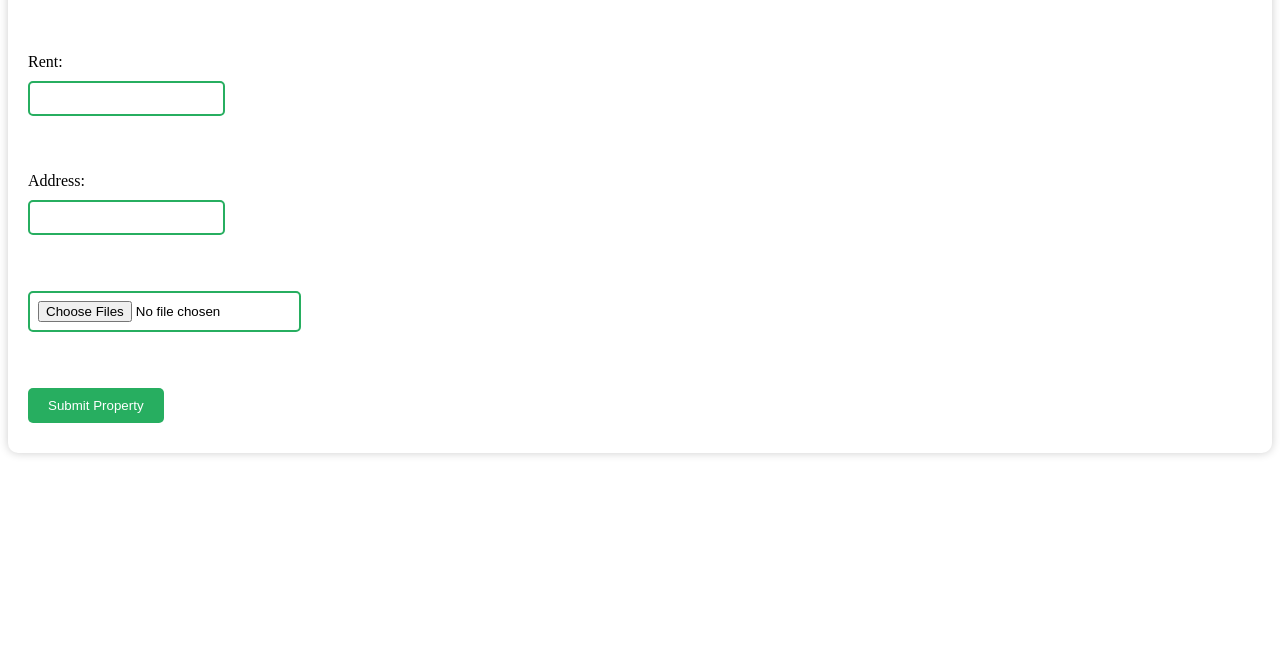
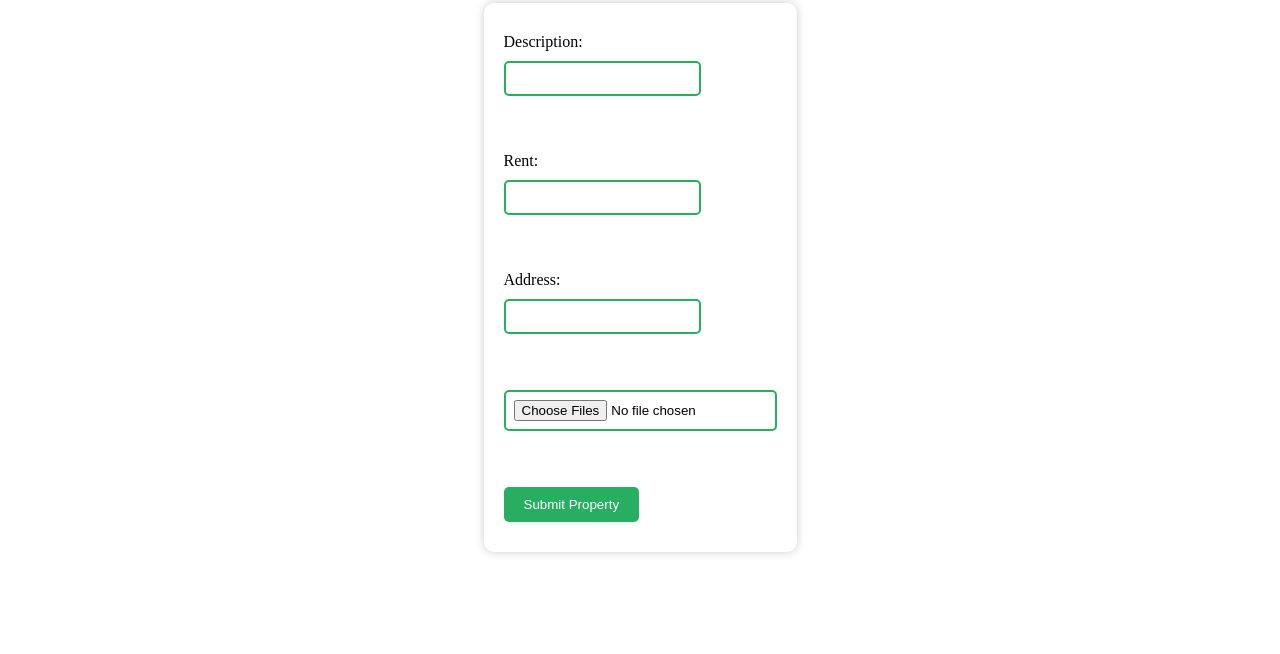
Before and after one commit to Uttife/QuatrWebApp, a plain HTML site: page index.html in a window 1280 px wide. Shown: the part 162-816 px from the top of the page. Drawn offline with Linux system fonts and the light colour scheme.

Commit message:
Update styles.css

```diff
--- a/styles.css
+++ b/styles.css
@@ -1,3 +1,12 @@
+/* Center the layout using flexbox */
+.container {
+    display: flex;
+    flex-direction: column;
+    justify-content: center;
+    align-items: center;
+    height: 100vh; /* 100% of the viewport height */
+}
+
 /* Apply a black and white theme with green action elements */
 .green-theme {
     background-color: #fff; /* White background color */
```
